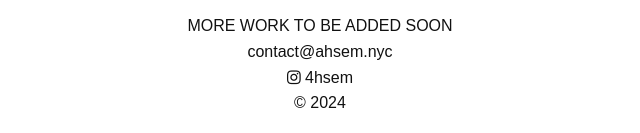
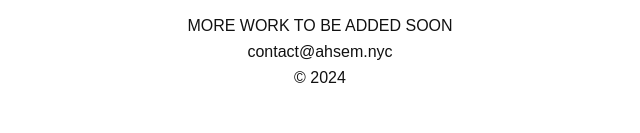
Before and after one commit to agonis21/ahsem.github.io, a plain HTML site: page index.html in a window 1280 px wide. Shown: the part 5125-5258 px from the top of the page, 320-960 px from the left. After the commit the page ends 5235 px from the top, so only its background shows below. Drawn offline with nearby package versions, Linux system fonts and the light colour scheme; a web font is replaced by a local one.

Commit message:
removed instagram

```diff
--- a/index.html
+++ b/index.html
@@ -227,7 +227,7 @@
 
         </div>
         <div class="social-icons">
-          <a href="https://www.instagram.com/4hsem" target="_blank"><i class="fa fa-instagram"></i> 4hsem</a>
+          <!-- <a href="https://www.instagram.com/4hsem" target="_blank"><i class="fa fa-instagram"></i> 4hsem</a> -->
         </div>
         <div class="copyright">
             &copy; 2024
```
